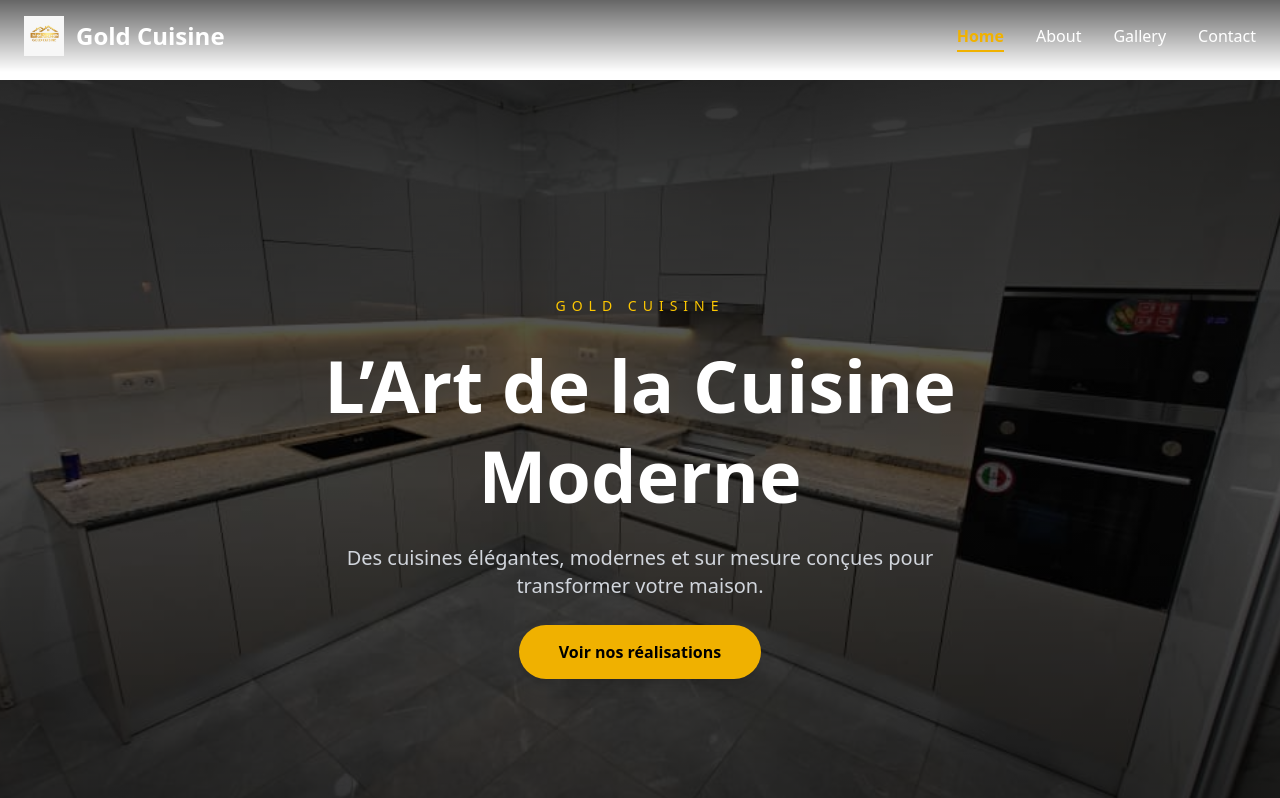
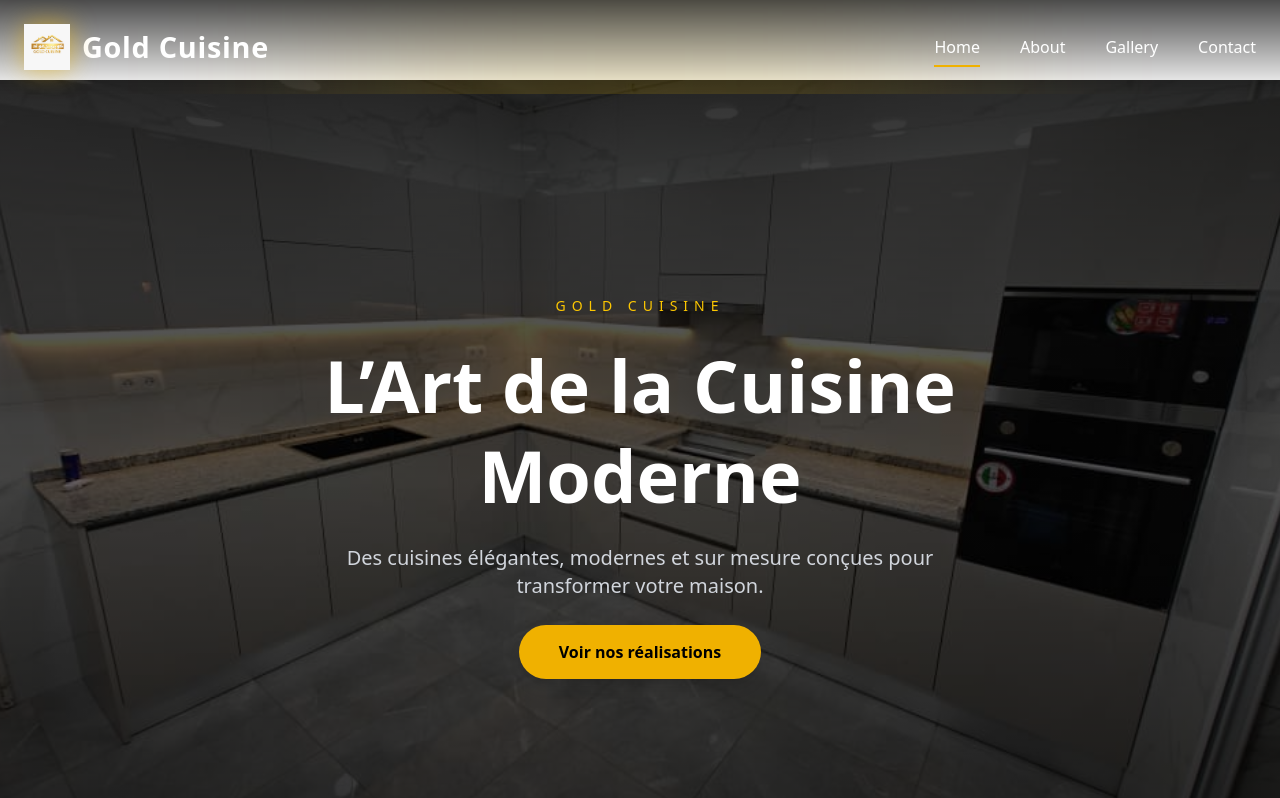
Before and after one commit to esmahcn/gold-cuisine, a React (Vite) app: page / in a window 1280 px wide. Shown: the top 798 px of the page. Built offline with nearby package versions, Linux system fonts and the light colour scheme.

Commit message:
second  commit

```diff
--- a/src/components/Navbar.jsx
+++ b/src/components/Navbar.jsx
@@ -1,15 +1,28 @@
 import { Link, useLocation } from "react-router-dom"
-import { useState, useEffect } from "react"
+import { useState, useEffect, useRef } from "react"
 import { motion, AnimatePresence } from "framer-motion"
 
 export default function Navbar() {
   const [scrolled, setScrolled] = useState(false)
   const [menuOpen, setMenuOpen] = useState(false)
+  const [visible, setVisible] = useState(true)
   const location = useLocation()
+  const lastScrollY = useRef(0)
 
-  // Detect scroll
   useEffect(() => {
-    const handleScroll = () => setScrolled(window.scrollY > 60)
+    const handleScroll = () => {
+      const currentScrollY = window.scrollY
+      setScrolled(currentScrollY > 80)
+
+      if (currentScrollY > lastScrollY.current && currentScrollY > 100) {
+        setVisible(false)
+      } else {
+        setVisible(true)
+      }
+
+      lastScrollY.current = currentScrollY
+    }
+
     window.addEventListener("scroll", handleScroll)
     return () => window.removeEventListener("scroll", handleScroll)
   }, [])
@@ -22,37 +35,62 @@ export default function Navbar() {
   ]
 
   return (
-    <nav
-      className={`fixed top-0 left-0 w-full z-50 transition-all duration-500 ${
+    <AnimatePresence>
+      {visible && (
+        <motion.nav
+          initial={{ y: -120 }}
+          animate={{ y: 0 }}
+          exit={{ y: -120 }}
+          transition={{ duration: 0.4 }}
+          className="fixed top-0 left-0 w-full z-50"
+        >
+          {/* Halo doré animé */}
+          <div className="absolute inset-0 -z-10 overflow-hidden">
+            <div className="absolute -top-20 left-1/2 -translate-x-1/2 w-[600px] h-[300px] bg-yellow-400/20 blur-[120px] animate-pulse"></div>
+          </div>
+
+          <div
+            className={`transition-all duration-500 ${
               scrolled
-          ? "bg-white/80 backdrop-blur-xl shadow-lg border-b border-gray-200"
-          : "bg-gradient-to-b from-black/60 to-transparent"
+                ? "bg-white/70 backdrop-blur-2xl shadow-xl border-b border-gray-200"
+                : "bg-gradient-to-b from-black/70 to-transparent"
             }`}
           >
-      <div className="max-w-7xl mx-auto px-6 py-4 flex justify-between items-center">
-
+            <div
+              className={`max-w-7xl mx-auto px-6 flex justify-between items-center transition-all duration-500 ${
+                scrolled ? "py-3" : "py-6"
+              }`}
+            >
               {/* LOGO */}
               <Link to="/" className="flex items-center gap-3">
                 <motion.img
-            src="public/images/logo.jpeg"
-            alt="Gold Cuisine Logo"
-            className="h-10 w-auto"
-            initial={{ opacity: 0, y: -10 }}
-            animate={{ opacity: 1, y: 0 }}
-            transition={{ duration: 0.6 }}
+                  src="/images/logo.jpeg"
+                  alt="Logo"
+                  className="w-auto"
+                  animate={{
+                    height: scrolled ? 34 : 46,
+                    filter: scrolled
+                      ? "drop-shadow(0 0 6px rgba(234,179,8,0.4))"
+                      : "drop-shadow(0 0 12px rgba(234,179,8,0.6))",
+                  }}
+                  transition={{ duration: 0.3 }}
                 />
-          <span
-            className={`text-2xl font-bold transition-colors duration-300 ${
-              scrolled ? "text-gray-800" : "text-white"
-            }`}
+
+                <motion.span
+                  animate={{
+                    fontSize: scrolled ? "1.4rem" : "1.8rem",
+                    color: scrolled ? "#1f2937" : "#ffffff",
+                  }}
+                  transition={{ duration: 0.3 }}
+                  className="font-bold tracking-wide"
                 >
                   Gold Cuisine
-          </span>
+                </motion.span>
               </Link>
 
               {/* DESKTOP LINKS */}
               <ul
-          className={`hidden md:flex gap-8 font-medium transition-colors duration-300 ${
+                className={`hidden md:flex gap-10 font-medium transition-colors duration-300 ${
                   scrolled ? "text-gray-700" : "text-white"
                 }`}
               >
@@ -60,34 +98,29 @@ export default function Navbar() {
                   <li key={link.path} className="relative">
                     <Link
                       to={link.path}
-                className={`transition-colors duration-300 hover:text-yellow-500 ${
-                  location.pathname === link.path
-                    ? "text-yellow-500 font-semibold"
-                    : ""
-                }`}
+                      className="transition duration-300 hover:text-yellow-500"
                     >
                       {link.name}
                     </Link>
 
-              {/* Animated underline */}
                     {location.pathname === link.path && (
                       <motion.span
                         layoutId="underline"
-                  className="absolute left-0 -bottom-1 w-full h-[2px] bg-yellow-500"
+                        className="absolute left-0 -bottom-2 w-full h-[2px] bg-yellow-500"
                       />
                     )}
                   </li>
                 ))}
               </ul>
 
-        {/* MOBILE HAMBURGER */}
+              {/* MOBILE BUTTON */}
               <div className="md:hidden">
                 <button
                   onClick={() => setMenuOpen(!menuOpen)}
-            className="relative w-8 h-8 flex flex-col justify-between items-center"
+                  className="relative w-8 h-8 flex flex-col justify-between"
                 >
                   <span
-              className={`block h-1 w-full rounded transition-all duration-300 ${
+                    className={`h-1 rounded transition-all duration-300 ${
                       menuOpen
                         ? "rotate-45 translate-y-3 bg-yellow-500"
                         : scrolled
@@ -96,12 +129,16 @@ export default function Navbar() {
                     }`}
                   />
                   <span
-              className={`block h-1 w-full rounded transition-all duration-300 ${
-                menuOpen ? "opacity-0" : scrolled ? "bg-gray-800" : "bg-white"
+                    className={`h-1 rounded transition-all duration-300 ${
+                      menuOpen
+                        ? "opacity-0"
+                        : scrolled
+                        ? "bg-gray-800"
+                        : "bg-white"
                     }`}
                   />
                   <span
-              className={`block h-1 w-full rounded transition-all duration-300 ${
+                    className={`h-1 rounded transition-all duration-300 ${
                       menuOpen
                         ? "-rotate-45 -translate-y-3 bg-yellow-500"
                         : scrolled
@@ -112,16 +149,17 @@ export default function Navbar() {
                 </button>
               </div>
             </div>
+          </div>
 
           {/* MOBILE MENU */}
           <AnimatePresence>
             {menuOpen && (
               <motion.div
-            initial={{ height: 0, opacity: 0 }}
-            animate={{ height: "auto", opacity: 1 }}
-            exit={{ height: 0, opacity: 0 }}
-            transition={{ duration: 0.4 }}
-            className="md:hidden bg-white/95 backdrop-blur-xl shadow-lg overflow-hidden"
+                initial={{ opacity: 0, y: -20 }}
+                animate={{ opacity: 1, y: 0 }}
+                exit={{ opacity: 0, y: -20 }}
+                transition={{ duration: 0.3 }}
+                className="md:hidden bg-white/95 backdrop-blur-2xl shadow-xl"
               >
                 <ul className="flex flex-col gap-6 p-6 text-gray-800 font-medium">
                   {links.map((link) => (
@@ -129,11 +167,7 @@ export default function Navbar() {
                       <Link
                         to={link.path}
                         onClick={() => setMenuOpen(false)}
-                    className={`block transition-colors duration-300 hover:text-yellow-500 ${
-                      location.pathname === link.path
-                        ? "text-yellow-500 font-semibold"
-                        : ""
-                    }`}
+                        className="block hover:text-yellow-500 transition"
                       >
                         {link.name}
                       </Link>
@@ -143,6 +177,8 @@ export default function Navbar() {
               </motion.div>
             )}
           </AnimatePresence>
-    </nav>
+        </motion.nav>
+      )}
+    </AnimatePresence>
   )
 }
--- a/src/index.css
+++ b/src/index.css
@@ -1 +1,4 @@
 @import "tailwindcss";
+html {
+  scroll-behavior: smooth;
+}
```
Lines whose indentation alone changed are shown as unchanged.
